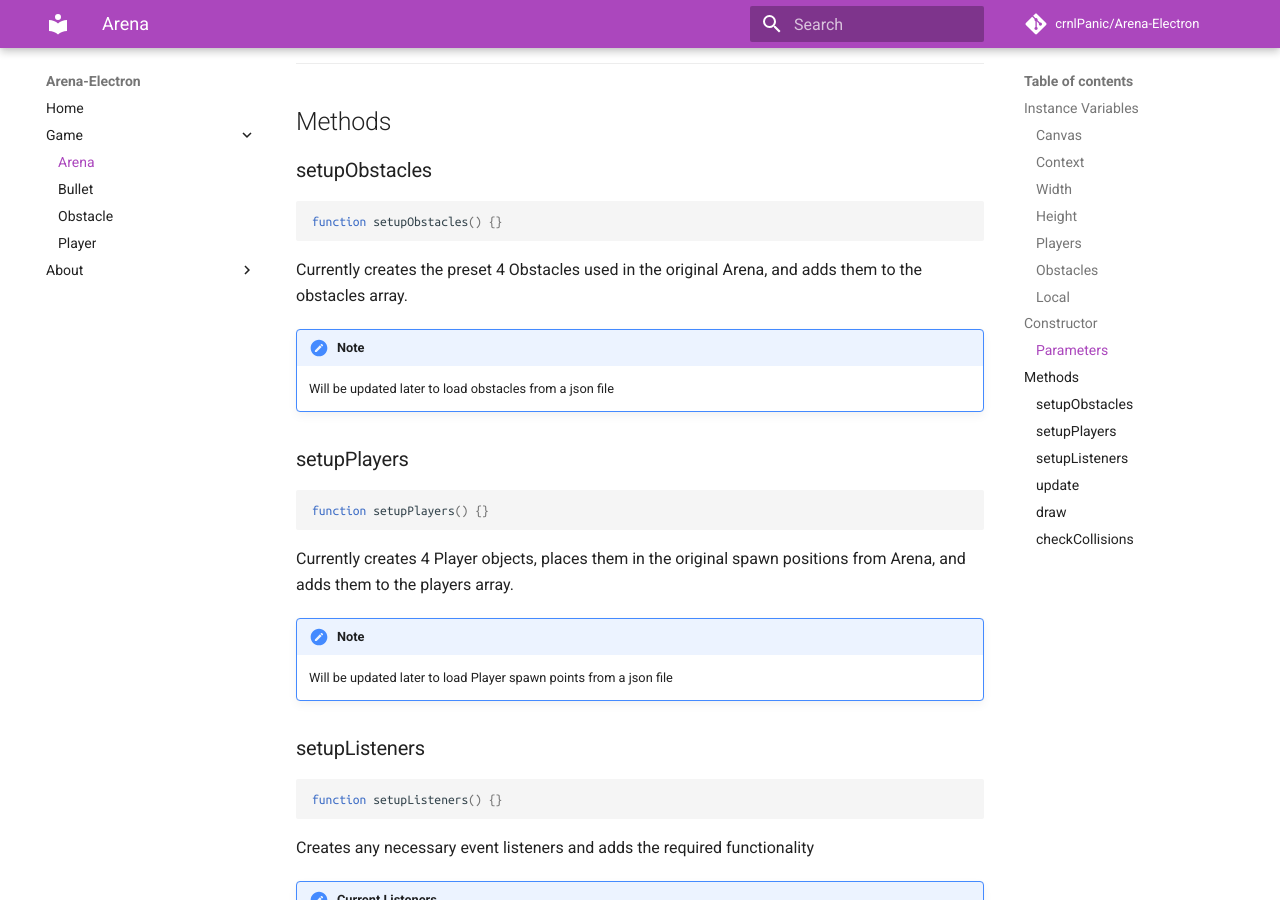
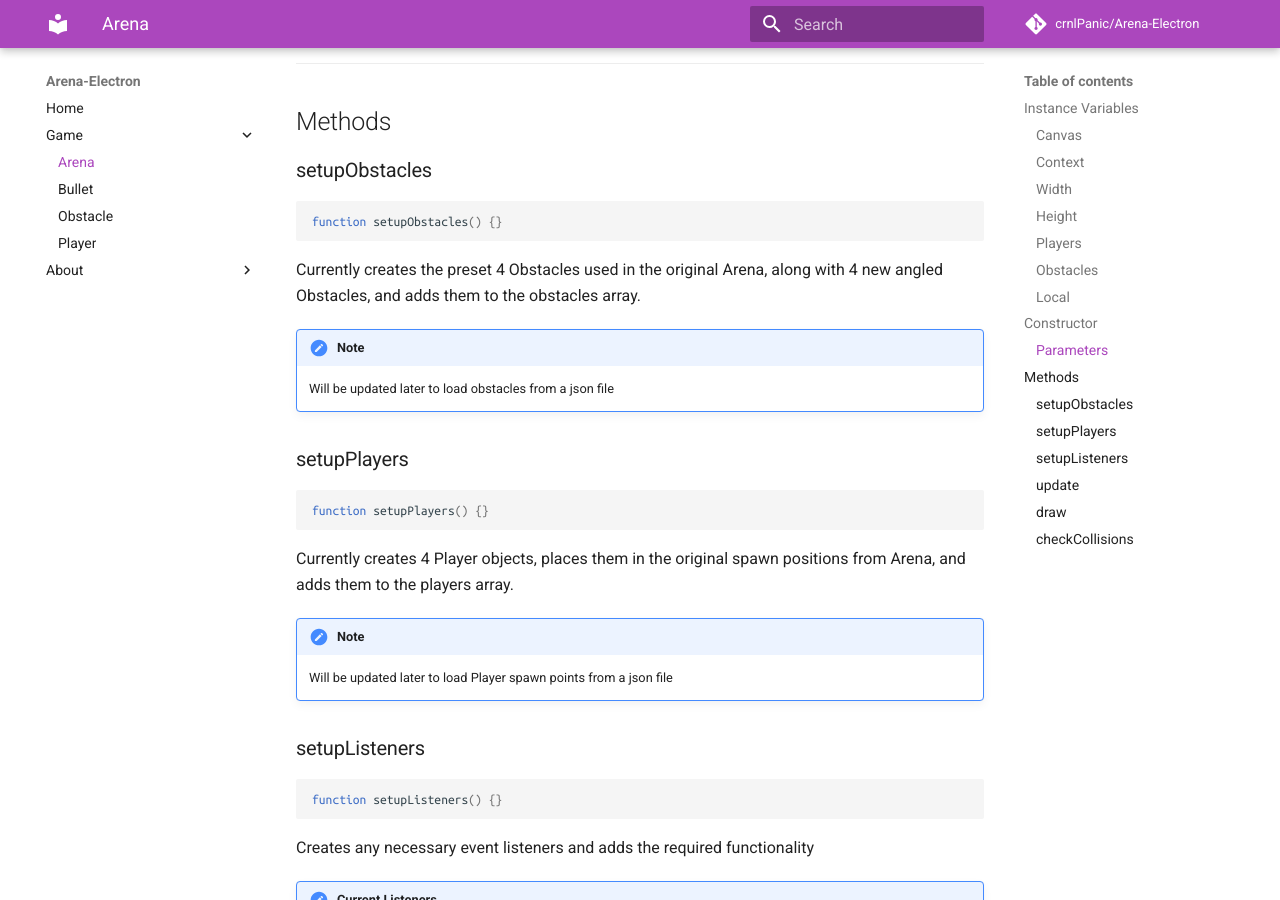
Before and after one commit to gitter-badger/Arena-Electron, an MkDocs documentation site: the page built from docs/game/arena.md, in a window 1280 px wide and 900 px high, scrolled down 1554 px. Built offline with MkDocs 1.6.1 and Material for MkDocs 9.7.7, drawn with Linux system fonts in a browser that asks for light colours; comment, search, counter and statistics services are not loaded; old or Windows-style settings are respelled for this version of MkDocs.

Commit message:
Minor docs update to game/arena
createObstacles creates more obstacles now.

docs updated to reflect this fact

````diff
--- a/docs/game/arena.md
+++ b/docs/game/arena.md
@@ -66,7 +66,7 @@ Given a canvas object, sets up all necessary objects to start the game
 function setupObstacles() {}
 ```
 
-Currently creates the preset 4 Obstacles used in the original Arena, and adds them to the obstacles array.
+Currently creates the preset 4 Obstacles used in the original Arena, along with 4 new angled Obstacles, and adds them to the obstacles array.
 
 !!! note
     Will be updated later to load obstacles from a json file
````
